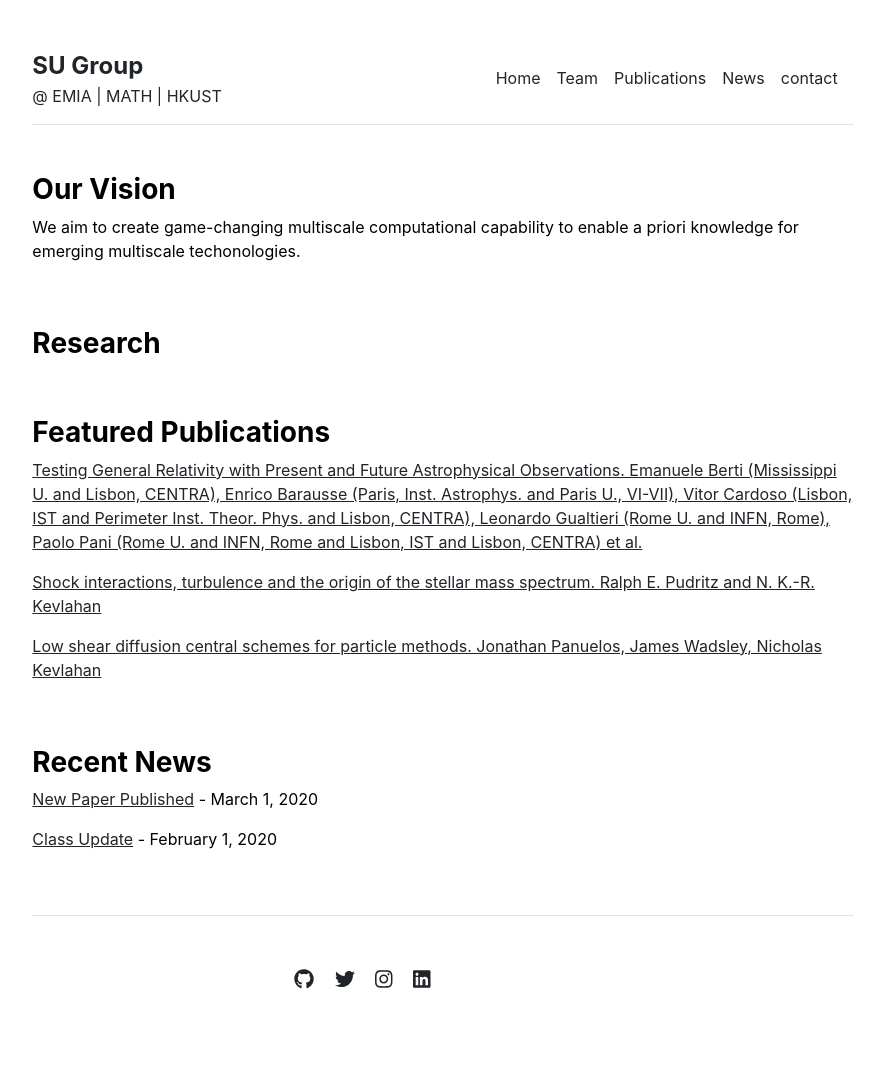
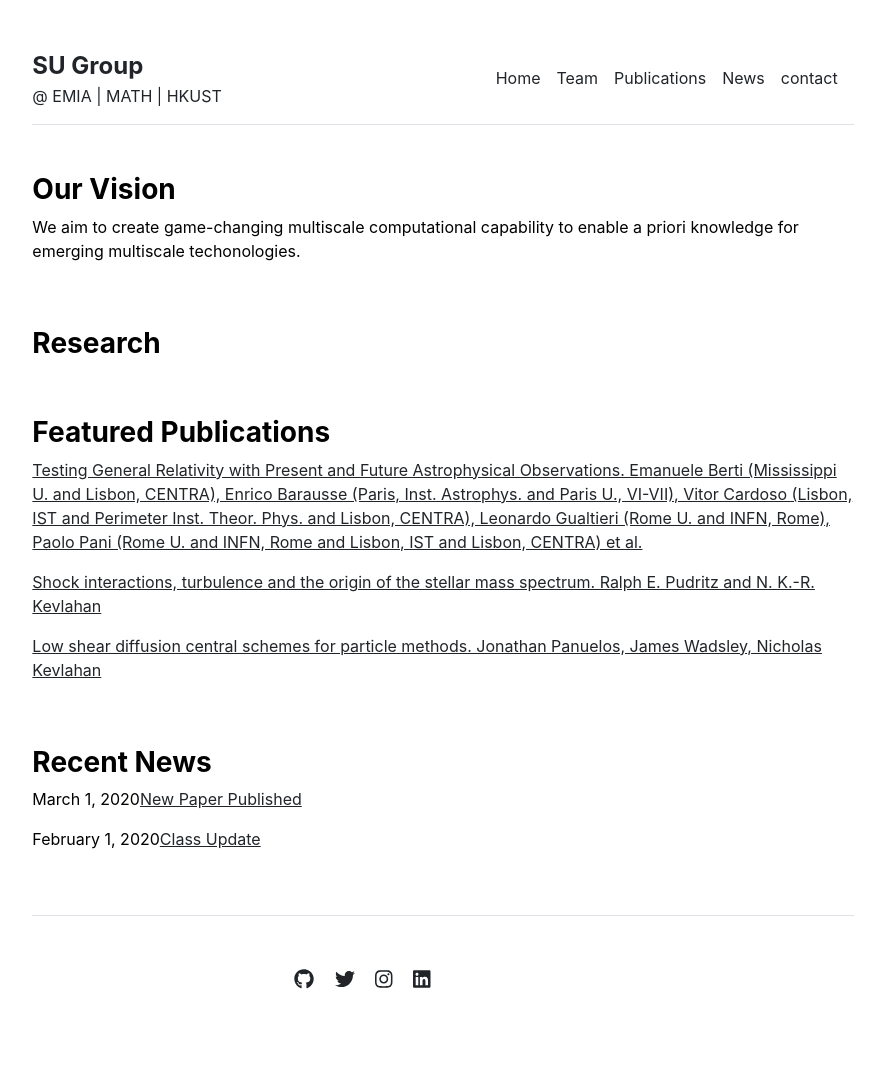
Before and after one commit to WeiSu-MAE/weisu-mae.github.io, a Jekyll site: the page built from index.md, in a window 1280 px wide. Shown: the whole page, without its empty margins (197-1082 px from the left). Built offline with Jekyll 4.4.1, drawn with Linux system fonts in a browser that asks for light colours.

```diff
--- a/_includes/news.html
+++ b/_includes/news.html
@@ -3,7 +3,7 @@
     {% if page.title == "Home" %}
       <h3 class="fw-bold">Recent News</h3>
       {% for post in site.posts limit: site.number_of_posts %}
-        <p><a href="{{ post.url }}">{{ post.title }}</a> - {{ post.date | date: "%B %-d, %Y" }}</p>
+        <p>{{ post.date | date: "%B %-d, %Y" }}<a href="{{ post.url }}">{{ post.title }}</a></p>
       {% endfor %}
     {% else %}
       <h3 class="fw-bold">News</h3>
```
